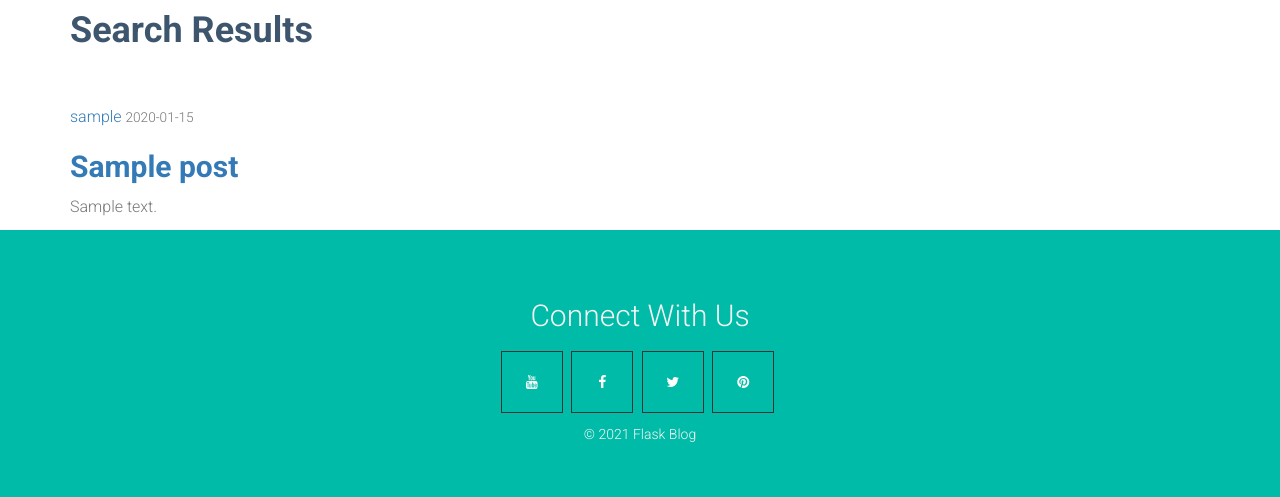
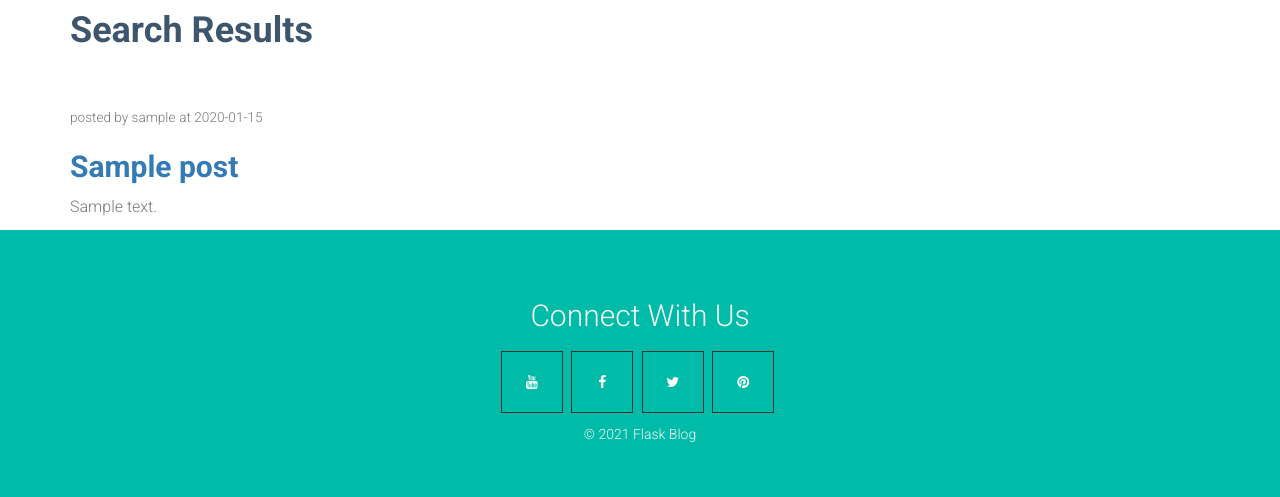
Before and after one commit to MissGrace-93/Sky_GiT_Final_Project, a Flask app: page /results in a window 1280 px wide. Shown: the part 596-1093 px from the top of the page. Run offline with Flask 2, Linux system fonts and the light colour scheme; tables that the repository leaves empty hold one stand-in row (values such as "Sample post"); some libraries are stand-ins or nearby versions.

Commit message:
changed posted by user text

```diff
--- a/flaskblog/templates/most_popular.html
+++ b/flaskblog/templates/most_popular.html
@@ -8,8 +8,8 @@
         <article class="media content-section">
           <div class="media-body">
             <div class="article-metadata">
-              <a class="mr-2" href="#">{{ post.author.username }}</a>
-              <small class="text-muted">{{ post.date_posted.strftime('%Y-%m-%d') }}</small>
+              <small class="text-muted">posted by {{ post.author.username }}</small>
+              <small class="text-muted"> at {{ post.date_posted.strftime('%Y-%m-%d') }}</small>
             </div>
             <h2><a class="article-title" href="{{ url_for('post', post_id=post.id) }}">{{ post.title }}</a></h2>
             <p class="article-content">{{ post.content }}</p>
--- a/flaskblog/templates/results.html
+++ b/flaskblog/templates/results.html
@@ -7,8 +7,8 @@
         <article class="media content-section">
           <div class="media-body">
             <div class="article-metadata">
-              <a class="mr-2" href="#">{{ post.author.username }}</a>
-              <small class="text-muted">{{ post.date_posted.strftime('%Y-%m-%d') }}</small>
+              <small class="text-muted">posted by {{ post.author.username }}</small>
+              <small class="text-muted"> at {{ post.date_posted.strftime('%Y-%m-%d') }}</small>
             </div>
             <h2><a class="article-title" href="{{ url_for('post', post_id=post.id) }}">{{ post.title }}</a></h2>
             <p class="article-content">{{ post.content }}</p>
```
